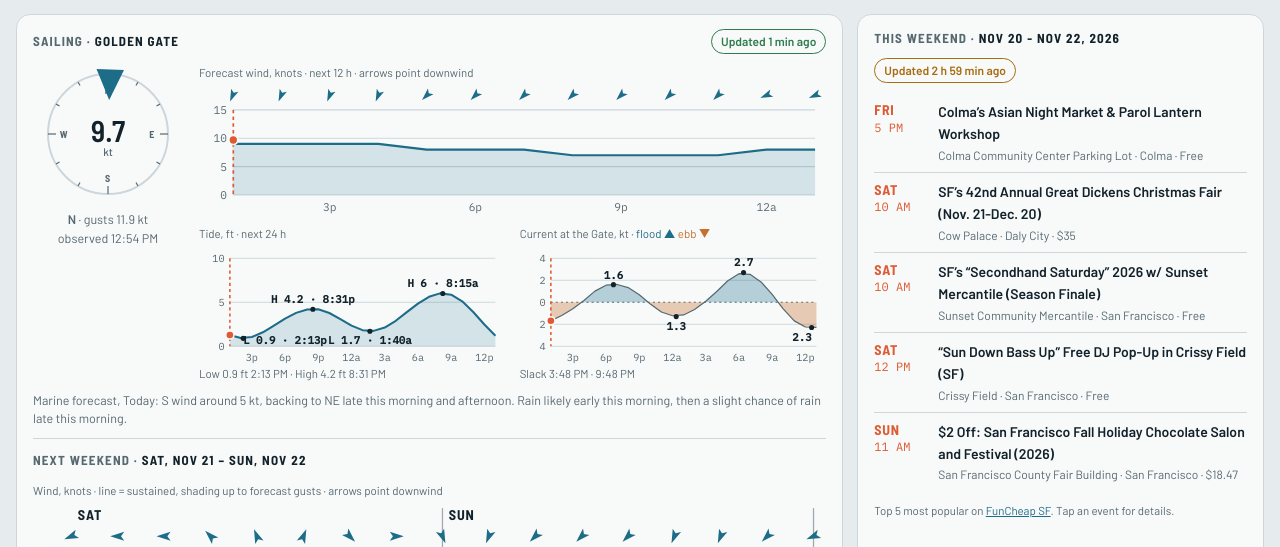
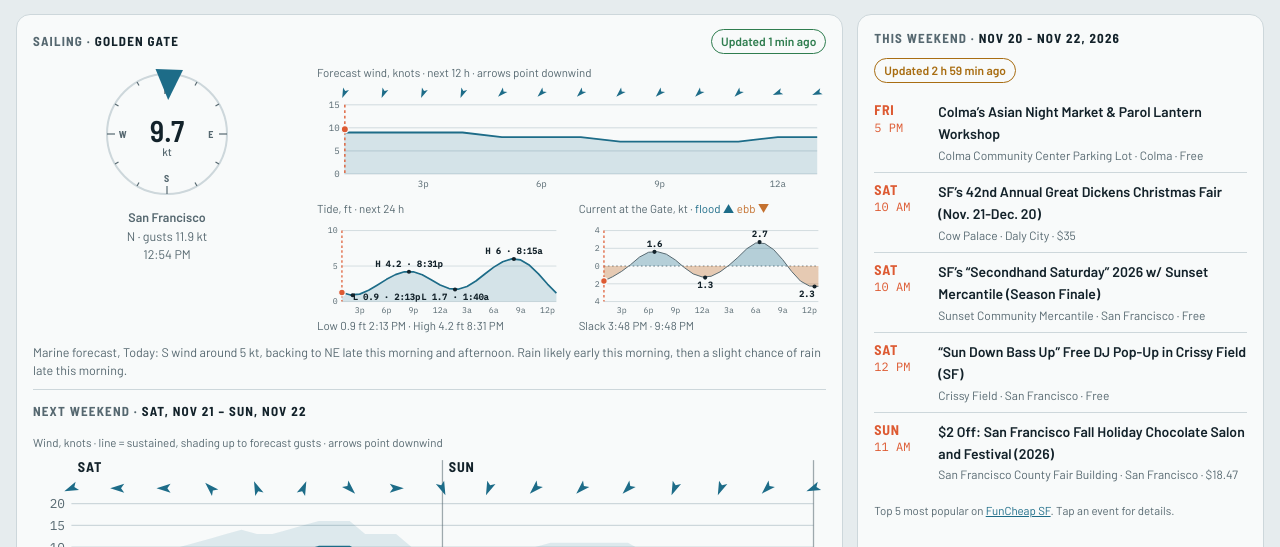
Before and after one commit to lagraham0/home_board, a plain HTML site: page index.html in a window 1280 px wide. Shown: the part 253-800 px from the top of the page. Drawn offline with nearby package versions, Linux system fonts and the light colour scheme.

Commit message:
Add files via upload

```diff
--- a/index.html
+++ b/index.html
@@ -153,7 +153,10 @@ figcaption{font-size:11.5px;color:var(--muted);margin-bottom:2px}
 .dial .wedge{fill:var(--sea)}
 .dial .spd{fill:var(--ink);font:600 30px var(--f-display)}
 .dial .u{fill:var(--muted);font:500 11px var(--f-body)}
-.sail-grid{display:grid;grid-template-columns:150px minmax(0,1fr);gap:16px;align-items:start}
+.sail-grid{display:grid;grid-template-columns:268px minmax(0,1fr);gap:16px;align-items:start}
+.dials{display:flex;gap:10px}
+.dialbox{display:flex;flex-direction:column;align-items:center;text-align:center;gap:4px;width:129px}
+.dialbox .dial{width:120px;height:120px}
 .sail-now{display:flex;flex-direction:column;align-items:center;gap:6px;text-align:center}
 .sail-now .dial{width:140px;height:140px;flex:none}
 .sail-charts{display:flex;flex-direction:column;gap:10px;min-width:0}
@@ -233,8 +236,7 @@ figcaption{font-size:11.5px;color:var(--muted);margin-bottom:2px}
     <div class="hd"><p class="lbl">Sailing · <b>Golden Gate</b></p><span class="chips" id="sailAlerts"></span><span id="wxAge"></span></div>
     <div class="sail-grid">
       <div class="sail-now">
-        <svg class="dial" id="dial" viewBox="0 0 140 140" role="img" aria-label="Observed wind"></svg>
-        <div class="sub" id="windNowSub">Observed wind</div>
+        <div class="dials" id="dials"><p class="empty">Loading observed wind…</p></div>
       </div>
       <div class="sail-charts">
         <figure><figcaption>Forecast wind, knots · next 12 h · arrows point downwind</figcaption><div id="windChart"></div></figure>
@@ -516,14 +518,23 @@ function resortHtml(n, now, wrap){
   return html;
 }
 
+/* observed wind dials, one per station (side by side) */
+function obsList(s){ return (s.obsList && s.obsList.length) ? s.obsList : (s.obs ? [Object.assign({ id:"9414290", name:"San Francisco" }, s.obs)] : []); }
+function dialsHtml(s, now, px){
+  const L = obsList(s);
+  if(!L.length) return `<p class="empty">Observed wind unavailable.</p>`;
+  return L.map(o => { const old = o.t && wallMs(o.t) < now - 2*3600e3;
+    return `<div class="dialbox"><svg class="dial" width="${px}" height="${px}" viewBox="0 0 140 140" role="img" aria-label="Observed wind at ${esc(o.name)}">${dialSvg(+o.deg, o.kt)}</svg>` +
+      `<div class="sub"><b>${esc(o.name)}</b><br>${esc(o.dir || "")} · gusts ${esc(o.gustKt)} kt<br>${old ? "last reading " : ""}${esc(wallLabel(o.t))}</div></div>`; }).join("");
+}
+
 function renderWx(){
   if(!wx){ return; }
   $("wxAge").innerHTML = ageChip(wx.updatedAt);
   const s = wx.sail||{}, n = wx.snow||{}, nowWall = laParts().wall, now = Date.now();
   /* ---- sailing ---- */
   $("sailAlerts").innerHTML = alertChips(s.alerts);
-  $("dial").innerHTML = dialSvg(s.obs ? +s.obs.deg : null, s.obs ? s.obs.kt : null);
-  if(s.obs) $("windNowSub").innerHTML = `<b>${esc(s.obs.dir)}</b> · gusts ${esc(s.obs.gustKt)} kt<br>observed ${esc(wallLabel(s.obs.t))}`;
+  $("dials").innerHTML = dialsHtml(s, now, 120);
   const hrs = (s.hourly||[]).filter(h => Date.parse(h.t) > now - 3600e3 && Date.parse(h.t) <= now + 12*3600e3).slice(0,13).map(h => ({ t:Date.parse(h.t), r:ktRange(h.wind), deg:DIRS[h.dir] ?? null })).filter(h => h.r);
   if(hrs.length > 1){
     const hi = Math.max(...hrs.map(h => h.r[1]), s.obs ? +s.obs.gustKt||0 : 0), step = niceStep(hi, 4), yMax = Math.max(step*2, Math.ceil(hi/step)*step);
```
Also changed, not shown: wall.html (+2 -1 lines).
